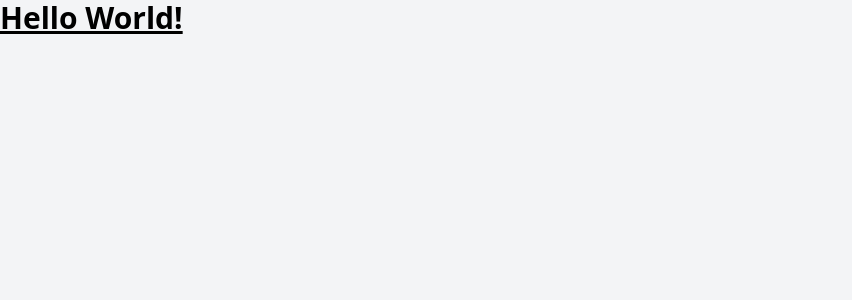
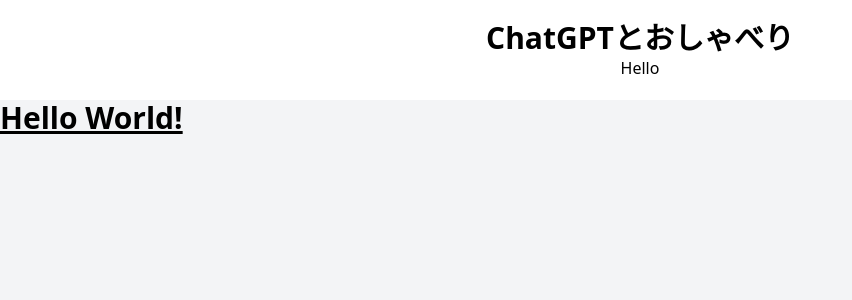
Before and after one commit to DahuiSheng/aichat, a Next.js app: page / in a window 1280 px wide. Shown: the top 300 px of the page, without its empty margins (0-852 px from the left). Built offline with nearby package versions, Linux system fonts and the light colour scheme.

Commit message:
Fix layout.tsx

```diff
--- a/app/Header.tsx
+++ b/app/Header.tsx
@@ -7,6 +7,7 @@
             <h1 className="text-lg md:text-3xl font-semibold px-4 whitespace-pre-line">
                 {siteTitle}
             </h1>
+            <h1>Hello</h1>
         </header>
     );
 };
--- a/app/layout.tsx
+++ b/app/layout.tsx
@@ -1,3 +1,4 @@
+import Header from './Header'
 import './globals.css'
 
 export const metadata = {
@@ -14,6 +15,7 @@
     <html lang="ja">
       <head />
       <body className='min-h-screen bg-white md:bg-gray-100'>
+        <Header />
         {children}
       </body>
     </html>
```
